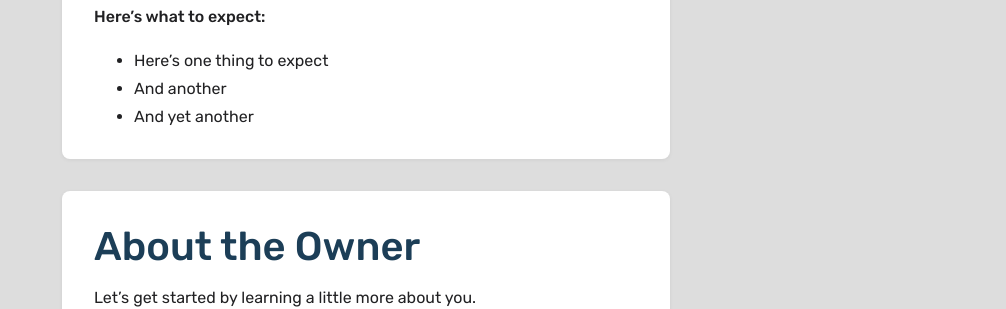
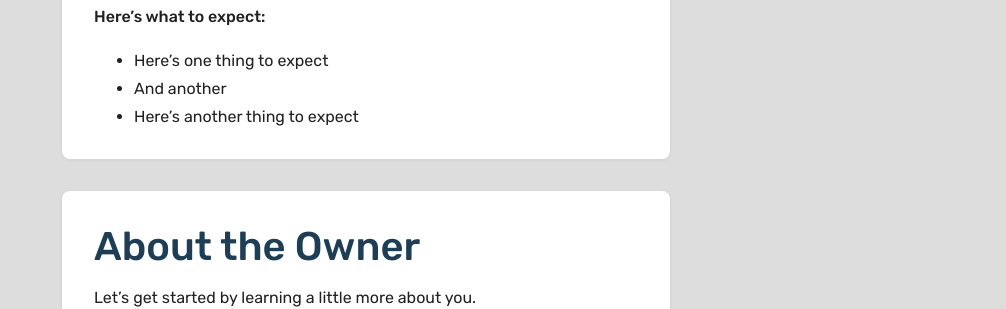
Before and after one commit to SFDigitalServices/form-jekyll, a Jekyll site: the page built from index.html, in a window 1280 px wide and 900 px high. Shown: the part 163-472 px from the top of the window, without its empty margins (274-1280 px from the left). Built offline with Jekyll 4.4.1, drawn with Linux system fonts in a browser that asks for light colours.

Commit message:
Change "what to expect" [demo]

```diff
--- a/_data/fields.yml
+++ b/_data/fields.yml
@@ -7,7 +7,7 @@
 
       - And another
 
-      - And yet another
+      - Here's another thing to expect
     type: paragraph
 
 - title: About the Owner
```
